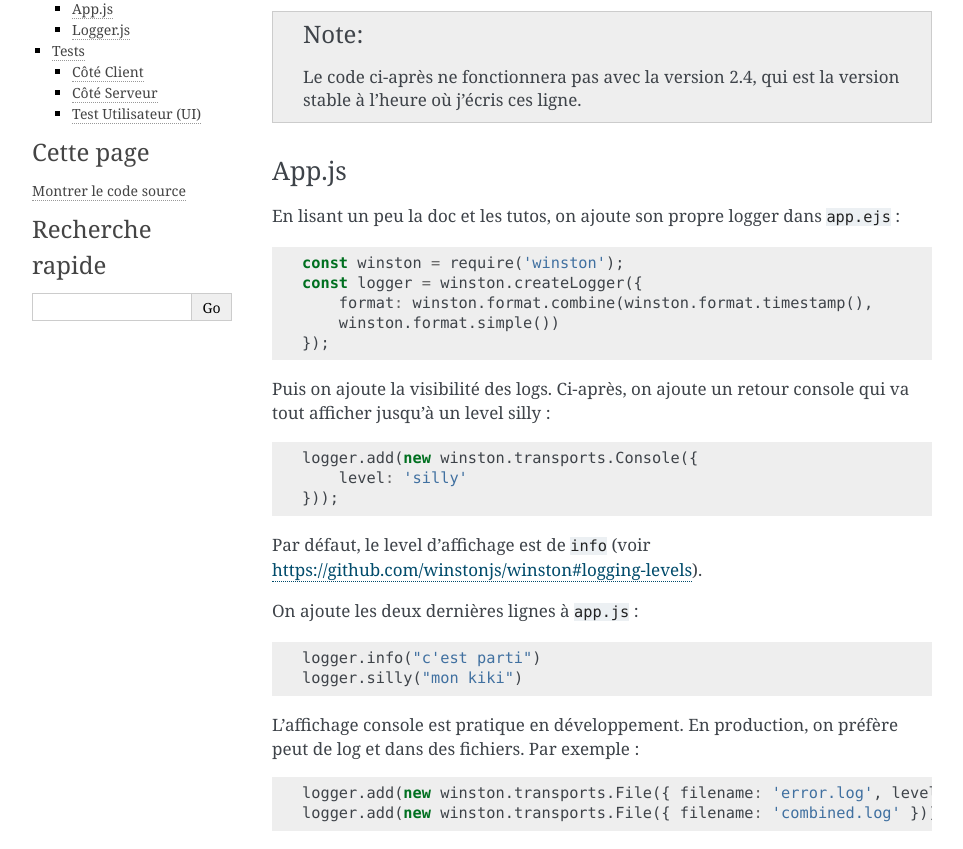
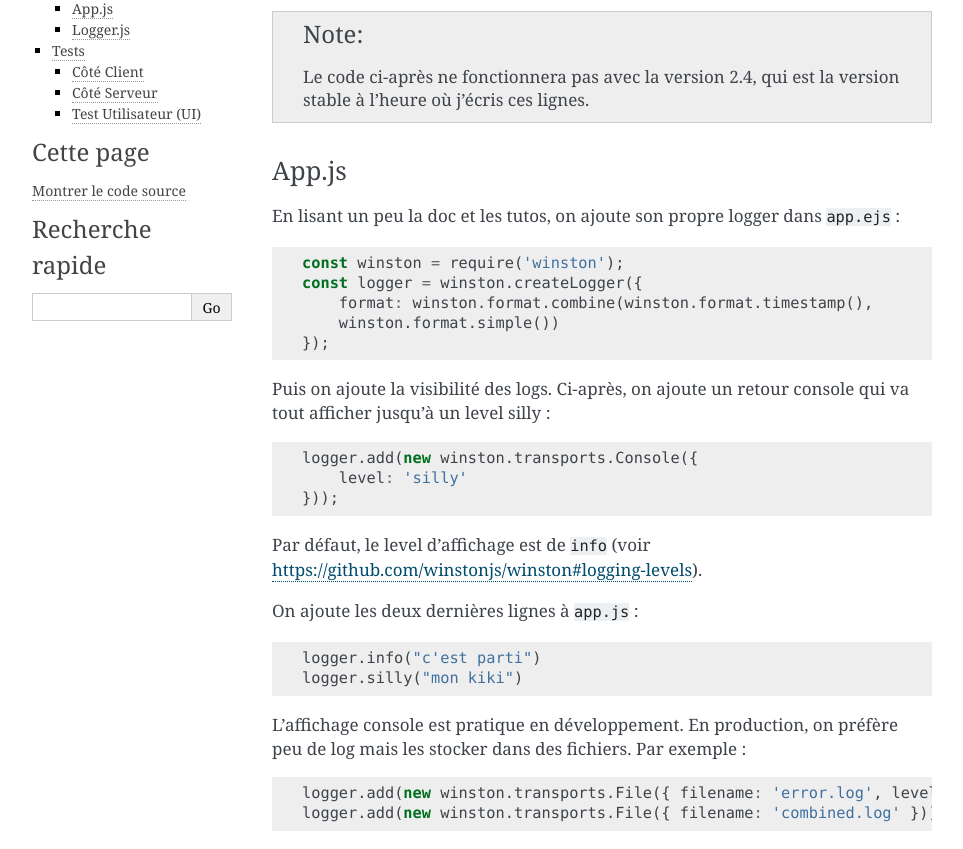
Before and after one commit to FrancoisBrucker/web_serveur, a Sphinx documentation site: the page built from source/cours_3_1_2_outils.rst, in a window 1280 px wide and 1400 px high, scrolled down 470 px. Shown: the part 195-1044 px from the top of the window, without its empty margins (148-1111 px from the left). Built offline with Sphinx 7.4.7, drawn with Linux system fonts in a browser that asks for light colours; some of the changed text lies outside the part shown.

Commit message:
Thomas : Correctif

```diff
--- a/source/cours_3_1_2_outils.rst
+++ b/source/cours_3_1_2_outils.rst
@@ -16,7 +16,7 @@ De nombreuses applications de log existent pour node, nous utiliserons `<https:/
 Pour la version 3, celle que nous utiliserons, il faut installer la version de développement de winston : :command:`npm install winston@next --save`.
 
 
-.. note ::  Le code ci-après ne fonctionnera pas avec la version 2.4, qui est  la version stable à l'heure où j'écris ces ligne.
+.. note ::  Le code ci-après ne fonctionnera pas avec la version 2.4, qui est  la version stable à l'heure où j'écris ces lignes.
 
 
 App.js
@@ -51,7 +51,7 @@ On ajoute les deux dernières lignes à :file:`app.js` :
   logger.info("c'est parti")
   logger.silly("mon kiki")
 
-L'affichage console est pratique en développement. En production, on préfère peut de log et dans des fichiers. Par exemple :
+L'affichage console est pratique en développement. En production, on préfère peu de log mais les stocker dans des fichiers. Par exemple :
 
 .. code-block:: javascript
 
```
Also changed, not shown: other parts of source/cours_3_1_2_outils.rst (+1 -1 lines).
